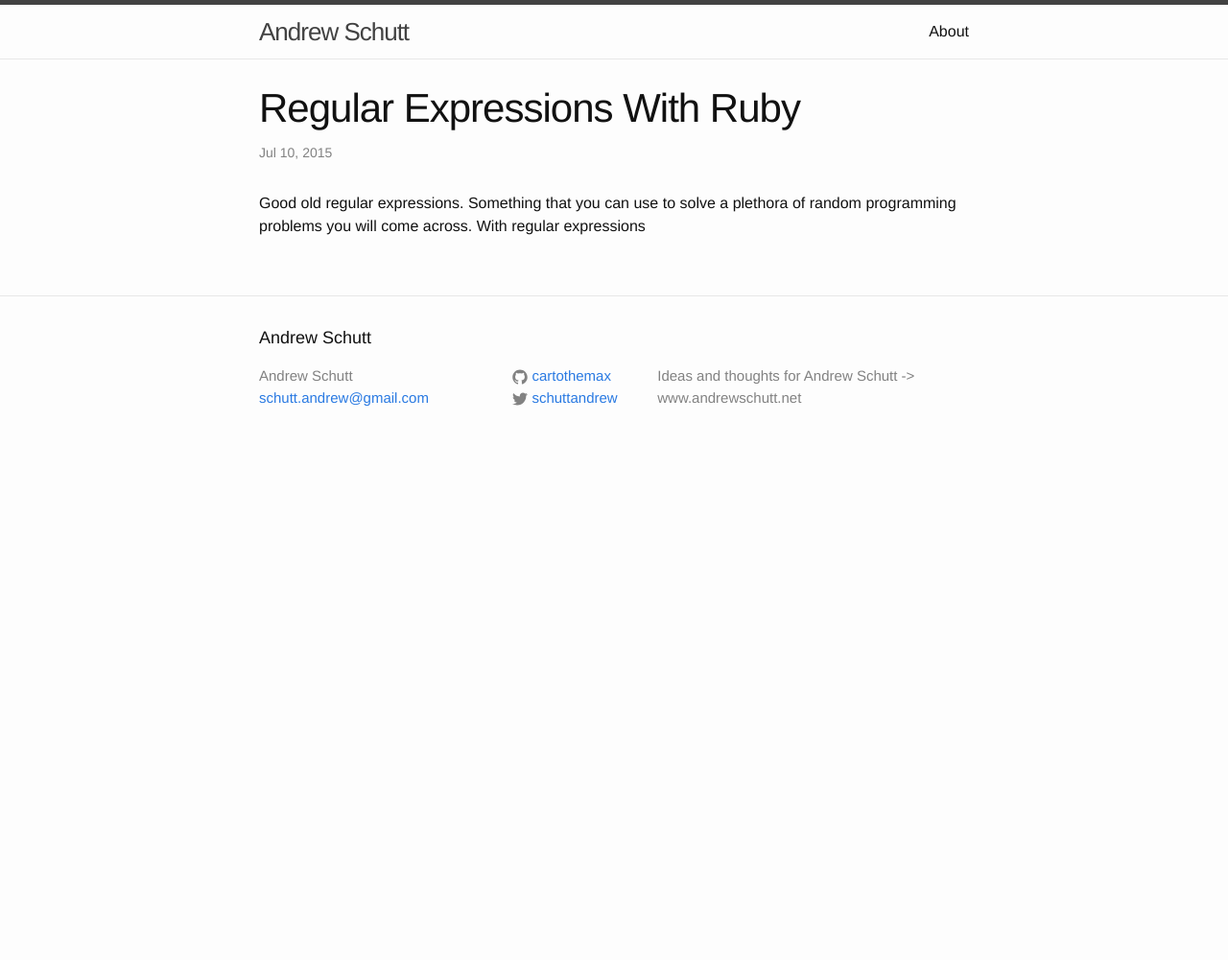
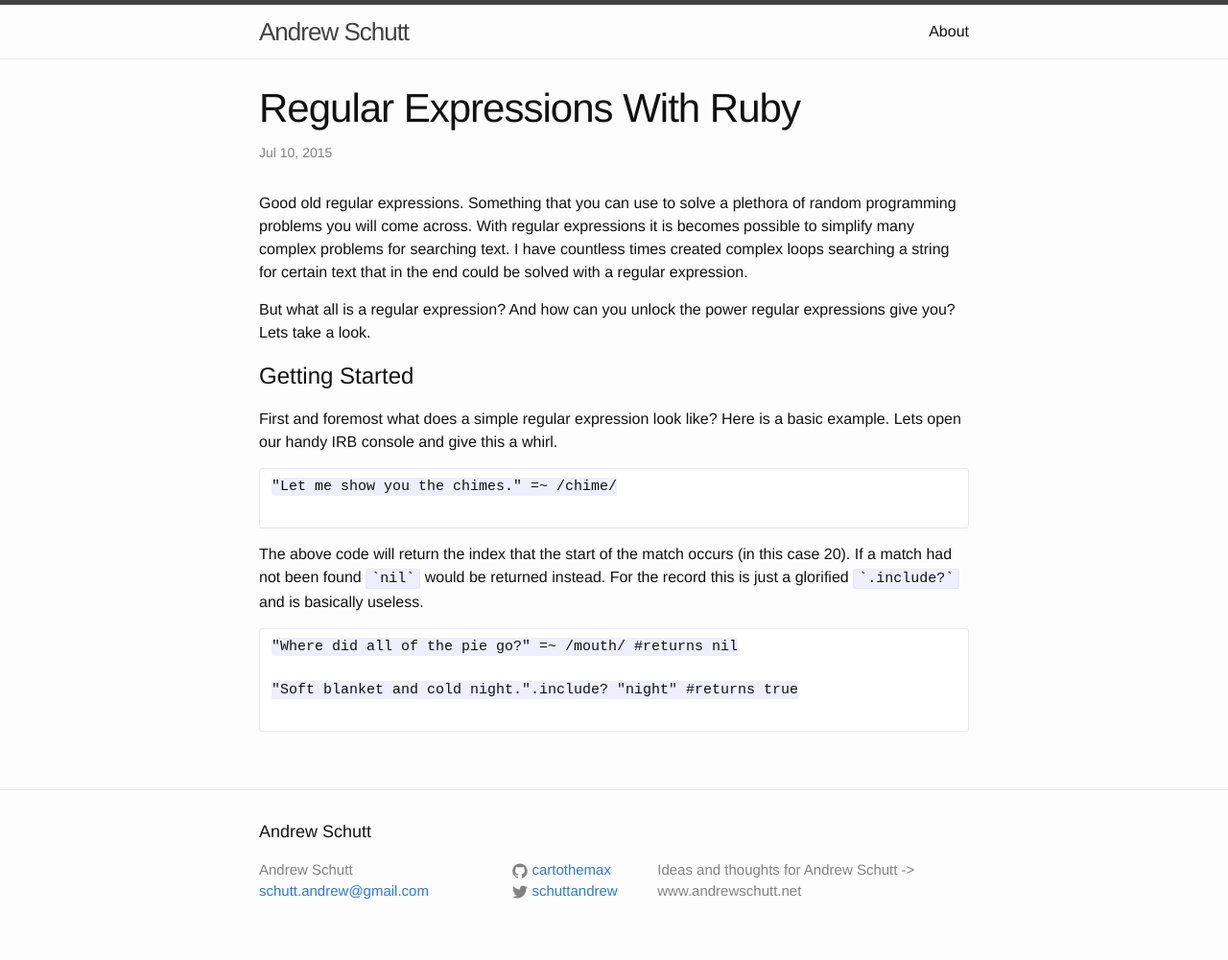
Before and after one commit to andrew-schutt/blog, a Jekyll site: the page built from _posts/2015-07-09-regular-expressions-with-ruby.markdown, in a window 1280 px wide. Shown: the whole page at 96% size. Built offline with Jekyll 4.4.1, drawn with Linux system fonts in a browser that asks for light colours; before the commit the page ends 900 px from its top, so only the background shows below that.

Commit message:
beginning of regular expression post

````diff
--- a/_posts/2015-07-09-regular-expressions-with-ruby.markdown
+++ b/_posts/2015-07-09-regular-expressions-with-ruby.markdown
@@ -6,4 +6,24 @@ comments: true
 categories:
 ---
 
-Good old regular expressions.  Something that you can use to solve a plethora of random programming problems you will come across.  With regular expressions
+Good old regular expressions.  Something that you can use to solve a plethora of random programming problems you will come across.  With regular expressions it is becomes possible to simplify many complex problems for searching text.  I have countless times created complex loops searching a string for certain text that in the end could be solved with a regular expression.
+
+But what all is a regular expression?  And how can you unlock the power regular expressions give you?  Lets take a look.
+
+# Getting Started
+
+First and foremost what does a simple regular expression look like?  Here is a basic example.  Lets open our handy IRB console and give this a whirl.
+
+```
+"Let me show you the chimes." =~ /chime/
+
+```
+
+The above code will return the index that the start of the match occurs (in this case 20).  If a match had not been found `` `nil` `` would be returned instead. For the record this is just a glorified `` `.include?` `` and is basically useless.
+
+```
+"Where did all of the pie go?" =~ /mouth/ #returns nil
+
+"Soft blanket and cold night.".include? "night" #returns true
+
+```
````
